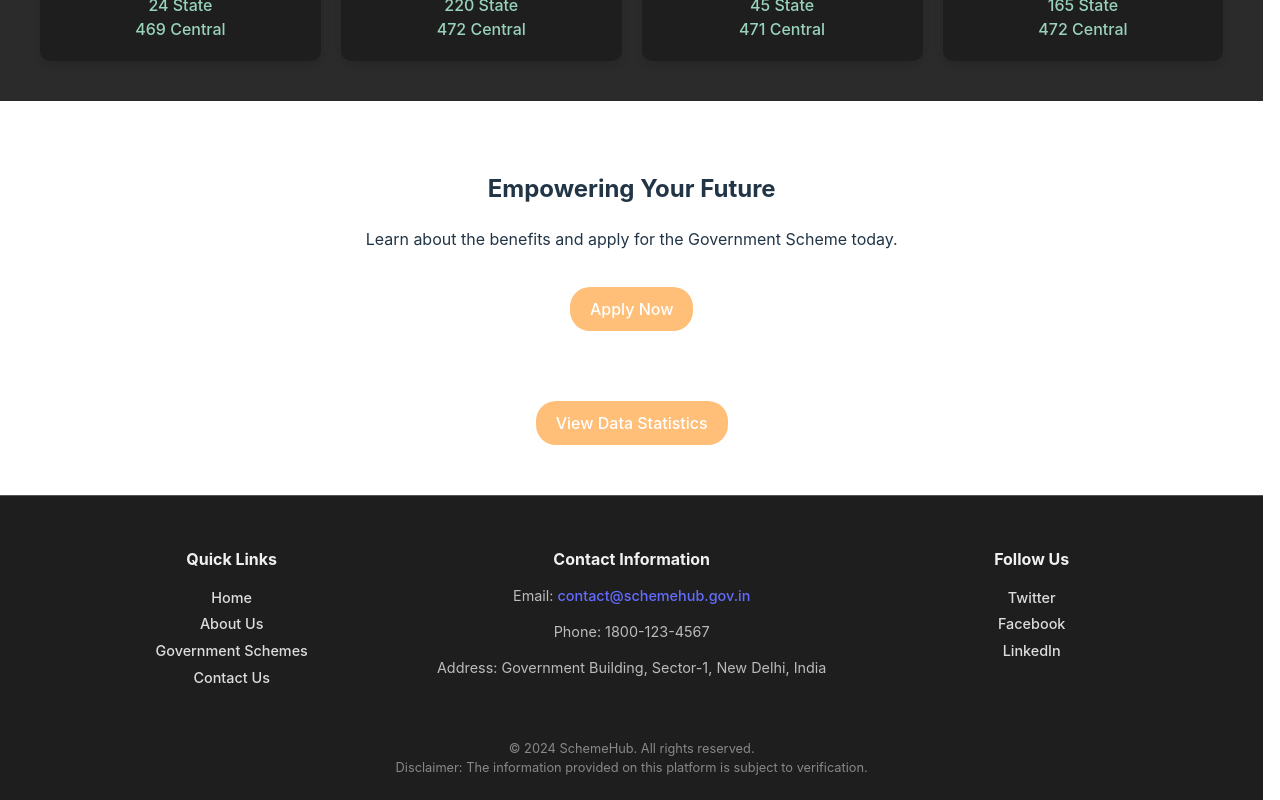
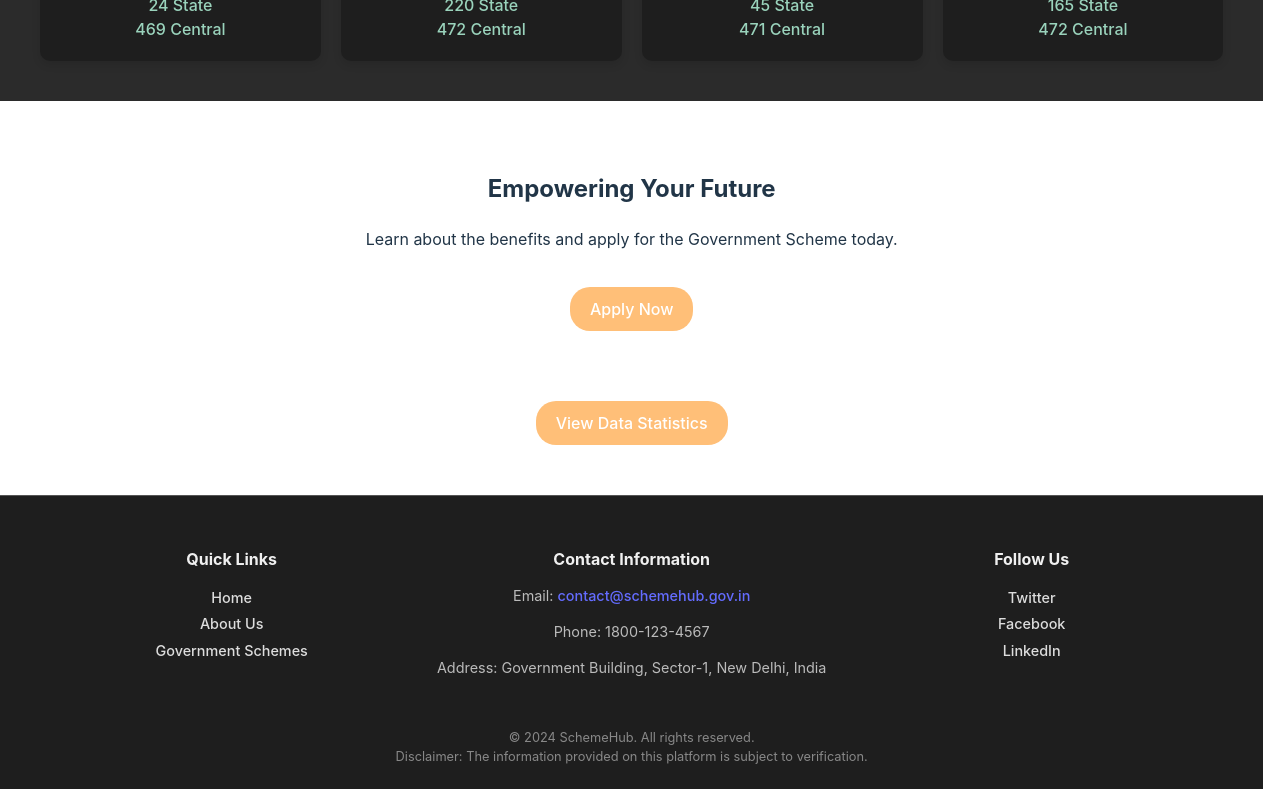
Before and after one commit to shui6540/new-sih, a React (Vite) app: page / in a window 1280 px wide. Shown: the part 2443-3243 px from the top of the page. Built offline with nearby package versions, Linux system fonts and the light colour scheme.

Commit message:
Update Footer.jsx

```diff
--- a/src/components/Footer.jsx
+++ b/src/components/Footer.jsx
@@ -24,8 +24,8 @@ const Footer = () => {
           <ul className="footer-links">
             <li><a href="/">Home</a></li>
             <li><Link to="/AboutUs">About Us</Link></li>
-            <li><a href="/schemes">Government Schemes</a></li>
-            <li><a href="/contact">Contact Us</a></li>
+            <li><Link to="/government-schemes" className="footer-link">Government Schemes</Link></li>
+
           </ul>
         </div>
 
```
